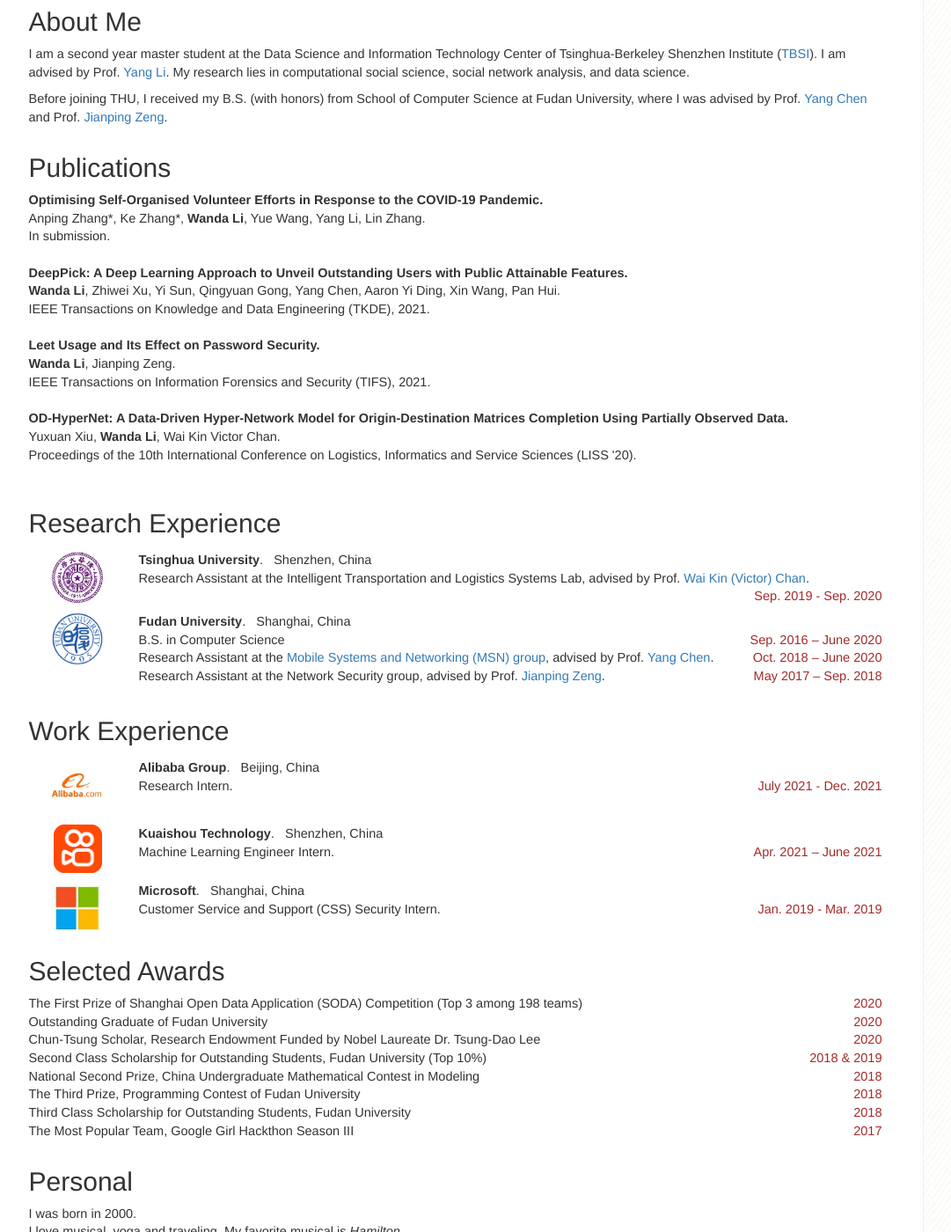
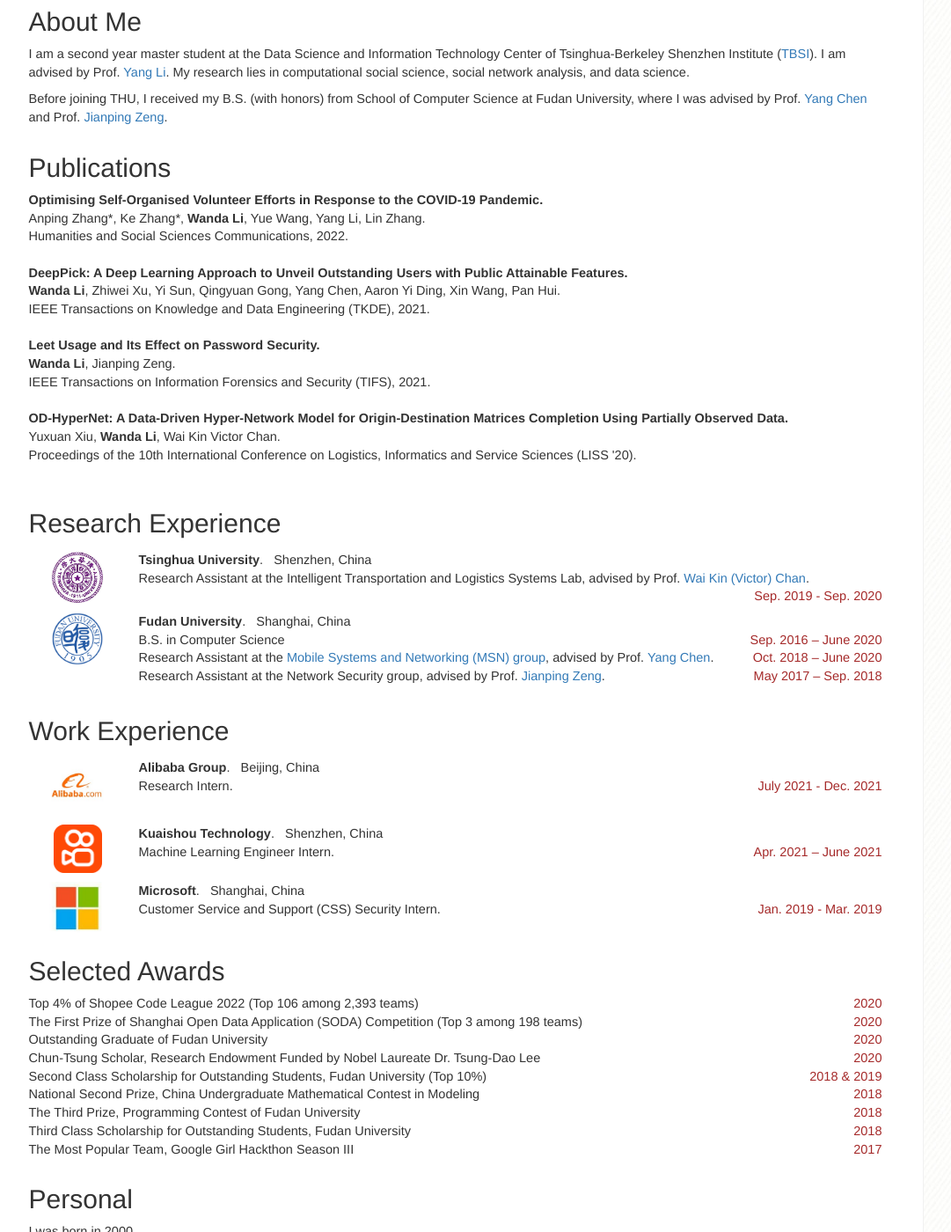
Before and after one commit to wandli/wandli.github.io, a Jekyll site: the page index.html, which Jekyll copies as it is, in a window 1280 px wide and 1400 px high, scrolled down 258 px. Shown: the whole window at 88% size, without its empty margins (130-1211 px from the left). Built offline with Jekyll 4.4.1, drawn with Linux system fonts in a browser that asks for light colours; nearby versions of some CDN libraries; library files that are not in the unit come from our copies.

Commit message:
new paper

```diff
--- a/index.html
+++ b/index.html
@@ -58,7 +58,7 @@
 					<li>
 						<strong>Optimising Self-Organised Volunteer Efforts in Response to the COVID-19 Pandemic.</strong><br/>
 						<span>Anping Zhang*, Ke Zhang*, <strong>Wanda Li</strong>, Yue Wang, Yang Li, Lin Zhang. </span><br/>
-						<span>In submission.</span><br/>
+						<span>Humanities and Social Sciences Communications, 2022.</span><br/>
 					</li><br/>
 
 					<li>
@@ -166,6 +166,10 @@
 				</div>
 				<ul class="my_table">
 					<li>
+						Top 4% of Shopee Code League 2022 (Top 106 among 2,393 teams)
+						<span class="date">2020</span>
+					</li>
+					<li>
 						The First Prize of Shanghai Open Data Application (SODA) Competition (Top 3 among 198 teams)
 						<span class="date">2020</span>
 					</li>
```
